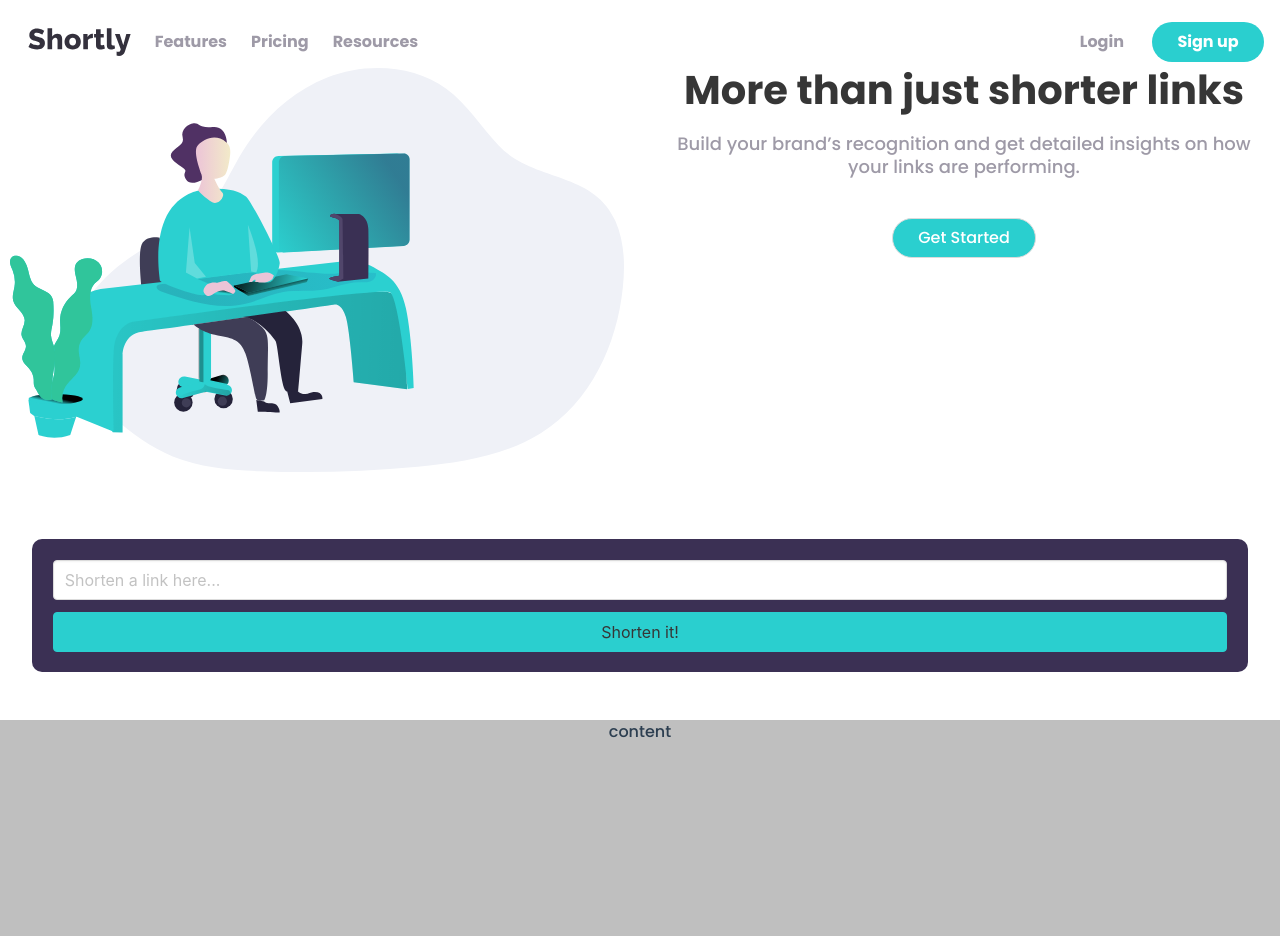
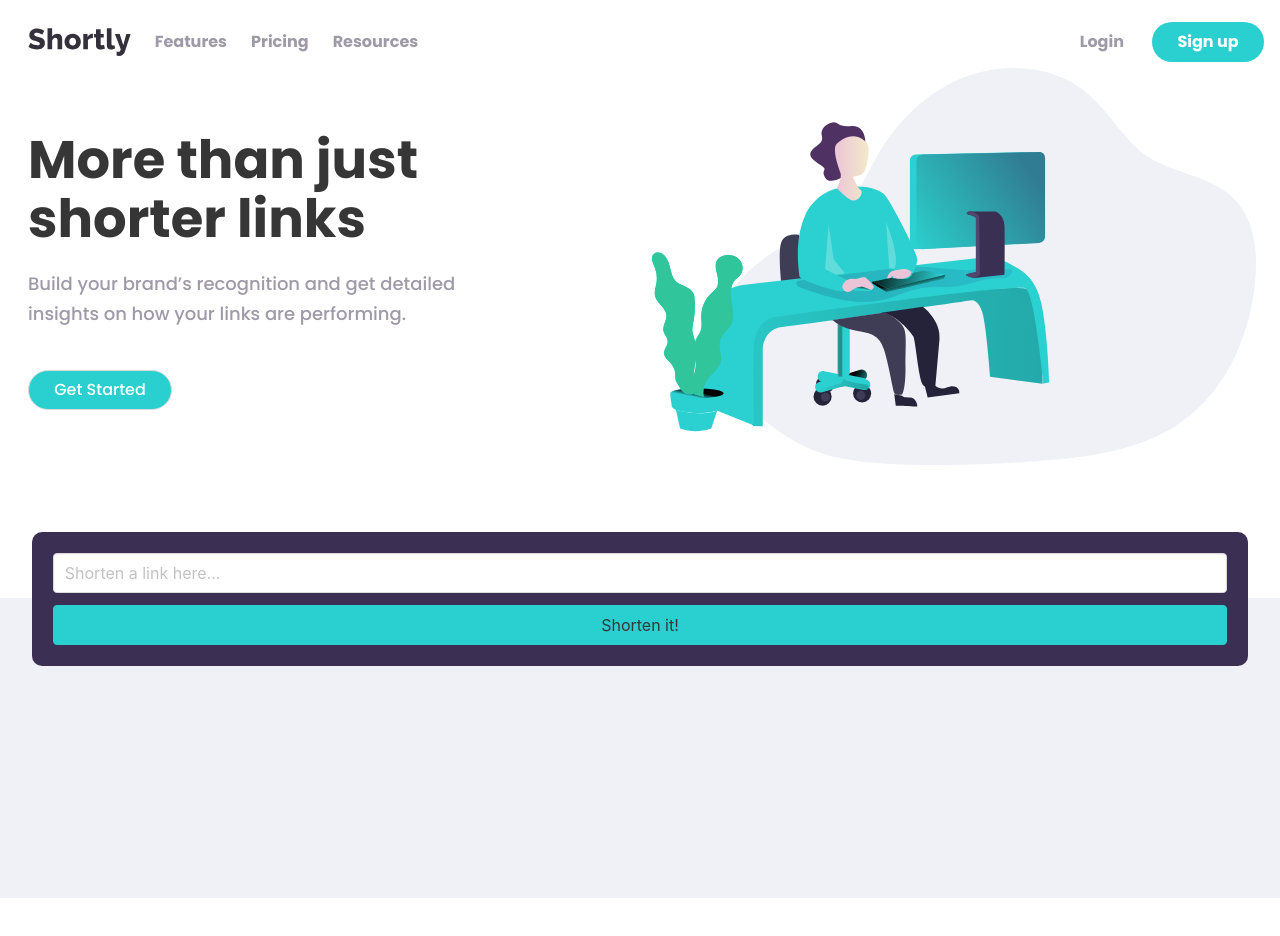
Before and after one commit to awexli/url-shortener, a Vue app: page / in a window 1280 px wide. Shown: the top 936 px of the page. After the commit the page ends 898 px from the top, so only its background shows below. Built offline with nearby package versions, Linux system fonts and the light colour scheme.

Commit message:
correct get started columns & move link form

```diff
--- a/src/App.vue
+++ b/src/App.vue
@@ -2,7 +2,6 @@
   <div id="app">
     <NavBar />
     <GetStarted />
-    <LinkForm />
     <StatsSection />
   </div>
 </template>
@@ -10,7 +9,6 @@
 <script>
 import NavBar from './components/NavBar.vue';
 import GetStarted from './components/GetStarted.vue';
-import LinkForm from './components/LinkForm.vue';
 import StatsSection from './components/StatsSection.vue';
 
 export default {
@@ -18,7 +16,6 @@ export default {
     components: {
     NavBar,
     GetStarted,
-    LinkForm,
     StatsSection,
   },
 };
--- a/src/components/GetStarted.vue
+++ b/src/components/GetStarted.vue
@@ -8,7 +8,9 @@
       />
     </div>
     <div class="get-started__left column">
-      <p class="get-started__title title">More than just shorter links</p>
+      <p class="get-started__title title">
+        <span>More than just </span><span>shorter links</span>
+      </p>
       <p class="get-started__subtitle subtitle">
         Build your brand’s recognition and get detailed insights on how your
         links are performing.
@@ -28,6 +30,14 @@ export default {
 @import '../styles/style-guide.scss';
 
 .get-started {
+  display: grid;
+  grid-template-areas: 'right' 'left';
+  padding: 0 1.5em;
+
+  @media screen and (min-width: 1024px) {
+    grid-template-areas: 'left right';
+    grid-template-columns: 1fr 1fr;
+  }
 
   &__image {
     // margin-left: 5em;
@@ -35,6 +45,10 @@ export default {
     // margin-bottom: 2.5em;
     // transform: scale(1.3);
     padding-left: 10px;
+
+    @media screen and (min-width: 1024px) {
+      padding-left: 0;
+    }
   }
 
   &__left {
@@ -42,11 +56,32 @@ export default {
     display: flex;
     flex-direction: column;
     align-items: center;
+    grid-area: left;
+
+    @media screen and (min-width: 1024px) {
+      justify-content: center;
+      align-items: flex-start;
+    }
+  }
+
+  &__right {
+    grid-area: right;
   }
 
   &__title {
+    max-width: 550px;
+
     @media screen and (min-width: 375px) {
       font-size: 2.5rem;
+    }
+
+    @media screen and (min-width: 1024px) {
+      font-size: 3.3rem;
+      text-align: start;
+    }
+
+    @media screen and (min-width: 1440px) {
+      font-size: 4.0rem;
     }
   }
 
@@ -57,6 +92,13 @@ export default {
 
     @media screen and (min-width: 375px) {
       font-size: 18px;
+    }
+
+    @media screen and (min-width: 1024px) {
+      text-align: start;
+      line-height: 1.7;
+      padding: 1rem 0;
+      max-width: 480px;
     }
   }
 
--- a/src/components/NavBar.vue
+++ b/src/components/NavBar.vue
@@ -23,14 +23,14 @@
     <!-- Menu -->
     <div v-bind:class="{ 'navbar-menu': true, 'is-active': isActive }">
       <div class="navbar-start">
-        <a href="#" class="navbar-item">Features</a>
-        <a href="#" class="navbar-item">Pricing</a>
-        <a href="#" class="navbar-item">Resources</a>
+        <a class="navbar-item">Features</a>
+        <a class="navbar-item">Pricing</a>
+        <a class="navbar-item">Resources</a>
         <div class="navbar-divider"></div>
       </div>
       <div class="navbar-end">
-        <a href="" class="navbar-item">Login</a>
-        <a href="" class="navbar-item navbar-signup">Sign up</a>
+        <a class="navbar-item">Login</a>
+        <a class="navbar-item navbar-signup">Sign up</a>
       </div>
     </div>
   </nav>
@@ -64,13 +64,23 @@ $item-percentage: 80%;
 .navbar {
   padding: 1em 1em 0 1em;
   //border: 1px solid red;
+  &-brand {
+    align-items: center;
+  }
 
   &-menu {
+    position: relative;
     @media screen and (max-width: 1023px) {
       background-color: $dark-violet;
       border-radius: 10px;
       width: 95%;
       margin: auto;
+    }
+  }
+
+  &-menu.is-active {
+    @media screen and (max-width: 1023px) {
+      position: absolute;
     }
   }
 
--- a/src/components/StatsSection.vue
+++ b/src/components/StatsSection.vue
@@ -1,26 +1,34 @@
 <template>
   <div class="stats">
-    content
+    <LinkForm />
   </div>
 </template>
 
 <script>
+import LinkForm from './LinkForm.vue';
+
 export default {
   name: 'StatsSection',
+  components: {
+    LinkForm,
+  },
 };
 </script>
 
 <style lang="scss" scoped>
 @import '../styles/style-guide.scss';
 .stats {
-  height: 100px;
+  height: 300px;
+  position: relative;
+
   &::before {
-    content: "";
-    background: hsl(0, 0%, 75%);
+    content: '';
+    background: $gray;
     position: absolute;
     height: 100%;
     width: 100%;
     left: 0;
+    top: 22%;
     z-index: -1;
   }
 }
--- a/src/styles/style-guide.scss
+++ b/src/styles/style-guide.scss
@@ -1,4 +1,4 @@
 $cyan: hsl(180, 66%, 49%);
 $dark-violet: hsl(257, 27%, 26%);
-$gray: hsl(0, 0%, 75%);
+$gray: #EFF1F7;
 $gray-violet: hsl(257, 7%, 63%)
```
